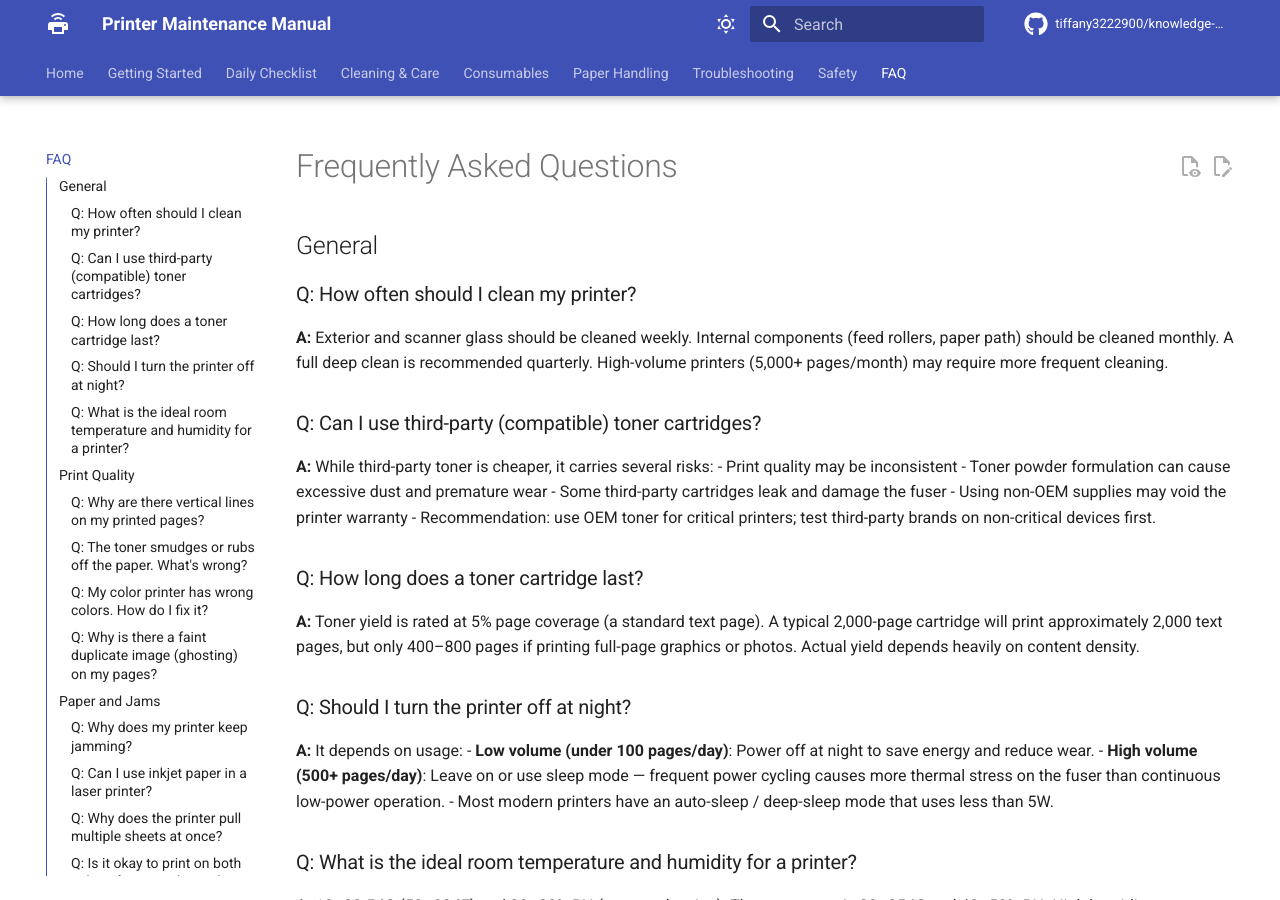
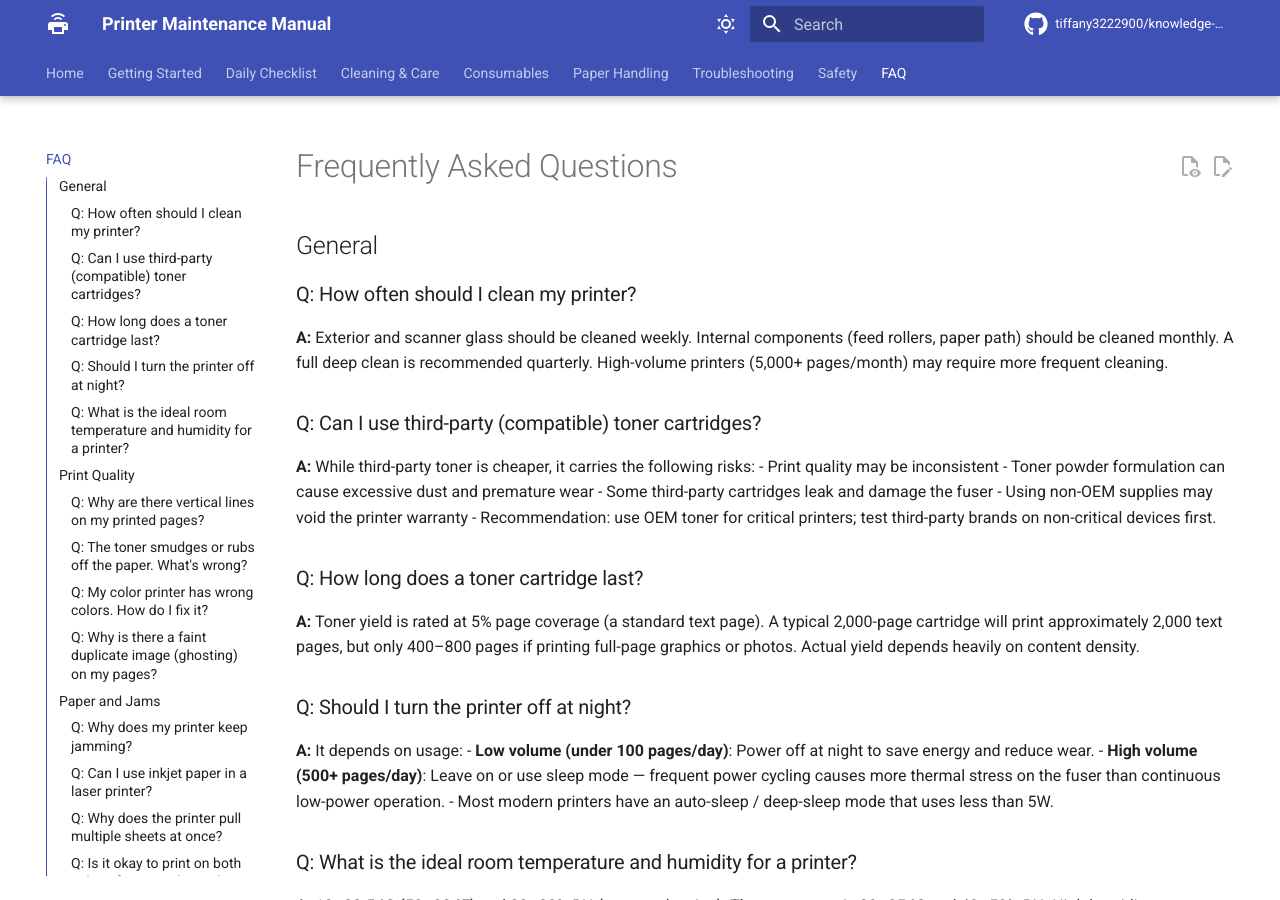
Before and after one commit to tiffany3222900/knowledge-management-system, an MkDocs documentation site: the page built from docs/faq.md, in a window 1280 px wide and 900 px high. Built offline with MkDocs 1.6.1 and Material for MkDocs 9.7.7, drawn with Linux system fonts in a browser that asks for light colours; comment, search, counter and statistics services are not loaded.

Commit message:
Clarify risks of using third-party toner cartridges

```diff
--- a/docs/faq.md
+++ b/docs/faq.md
@@ -8,7 +8,7 @@
 
 ### Q: Can I use third-party (compatible) toner cartridges?
 
-**A:** While third-party toner is cheaper, it carries several risks:
+**A:** While third-party toner is cheaper, it carries the following risks:
 - Print quality may be inconsistent
 - Toner powder formulation can cause excessive dust and premature wear
 - Some third-party cartridges leak and damage the fuser
```
